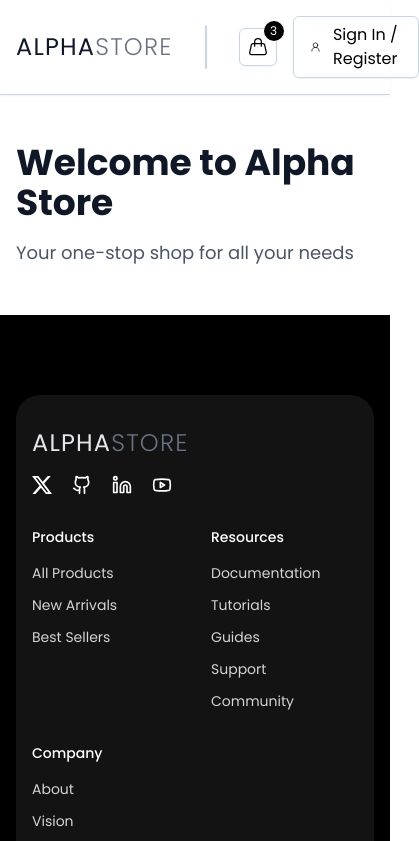
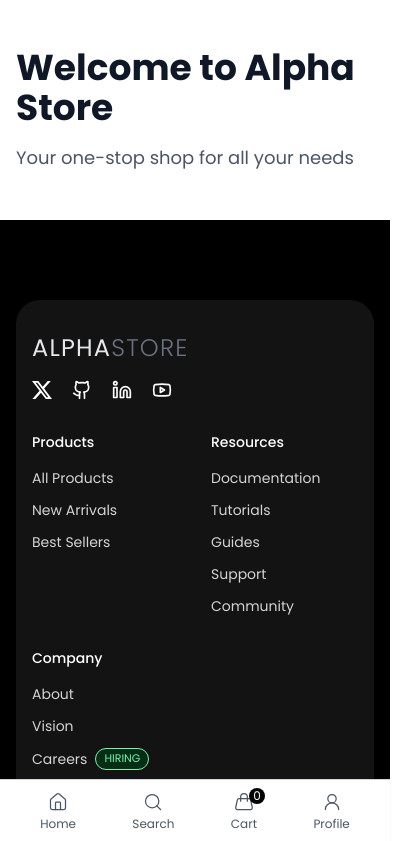
Before and after one commit to munnadotin/CodeAlpha_E-Commerce, a React (Vite) app in the folder frontend/: page / in a window 390 px wide. Shown: the top 841 px of the page, 419 px wide, since content can reach past the window. Built offline with nearby package versions, Linux system fonts and the light colour scheme.

Commit message:
navbar responsiveness fixing

```diff
--- a/frontend/src/components/layout/Navbar.tsx
+++ b/frontend/src/components/layout/Navbar.tsx
@@ -1,31 +1,27 @@
-import { Handbag, Search, User2 } from 'lucide-react';
+import { Handbag, HomeIcon, Search, User2 } from 'lucide-react';
 import '../../App.css';
 import { Link } from 'react-router-dom';
 
 const Navbar = () => {
   return (
-    <div className="w-full sticky top-0 z-50 border-b border-slate-300 bg-white shadow-xs">
+    <>
+      {/* Desktop Navbar - Sticky Top */}
+      <div className="hidden md:block w-full sticky top-0 z-50 border-b border-slate-300 bg-white shadow-xs">
         <div className="max-w-7xl mx-auto flex items-center justify-between gap-8 md:gap-12 p-4">
           {/* Logo */}
-        <Link to={'/'} className="text-2xl font-normal tracking-wider text-gray-900 cursor-pointer">ALPHA<span className="font-light text-gray-500">STORE</span></Link>
+          <Link to={'/'} className="text-2xl font-normal tracking-wider text-gray-900 cursor-pointer">
+            ALPHA<span className="font-light text-gray-500">STORE</span>
+          </Link>
 
           {/* search & filter */}
           <div className="relative flex items-center border border-slate-300 shadow-xs rounded-md overflow-hidden bg-white">
-          <select
-            name="query"
-            id="query"
-            className="px-5 py-2.5 bg-transparent text-gray-700 text-sm border-r border-slate-300 cursor-pointer outline-none"
-          >
+            <select name="query" id="query" className="px-5 py-2.5 bg-transparent text-gray-700 text-sm border-r border-slate-300 cursor-pointer outline-none">
               <option value="all">All</option>
               <option value="electronics">Electronics</option>
               <option value="fashion">Fashion</option>
               <option value="home">Home</option>
             </select>
-          <input
-            type="text"
-            className="w-72 px-5 py-2.5 text-gray-700 placeholder-slate-400 text-sm outline-none"
-            placeholder="Search..."
-          />
+            <input type="text" className="w-72 px-5 py-2.5 text-gray-700 placeholder-slate-400 text-sm outline-none" placeholder="Search..." />
             <Search className="absolute h-5 w-5 right-2 top-1/2 transform -translate-y-1/2 text-gray-400 cursor-pointer" />
           </div>
 
@@ -33,18 +29,47 @@ const Navbar = () => {
           <div className="relative flex items-center gap-4">
             <button type='button' className='p-2 border border-slate-300 rounded-md shadow-xs cursor-pointer relative'>
               <Handbag strokeWidth={1.5} className='h-5 w-5' />
-            <div className='absolute -top-2 -right-2 bg-black text-white text-xs rounded-full w-5 h-5 flex items-center justify-center'>
-              3
-            </div>
+              <div className='absolute -top-2 -right-2 bg-black text-white text-xs rounded-full w-5 h-5 flex items-center justify-center'>3</div>
             </button>
-
             <button className='flex items-center gap-2 px-4 py-1.5 border border-slate-300 rounded-md shadow-xs cursor-pointer'>
-            <User2 strokeWidth={1.5} className='h-5 w-5' /> Sign In / Register
+              <User2 strokeWidth={1.5} className='h-5 w-5' /> <span className='hidden lg:block'>Sign In / Register</span>
             </button>
           </div>
         </div>
       </div>
-  )
-}
+
+      {/* Mobile Navbar */}
+      <div className="block md:hidden w-full fixed bottom-0 z-50 border-t border-slate-300 bg-white shadow-xs">
+        <div className="w-full flex items-center justify-around p-3">
+          {/* Home */}
+          <Link to="/" className="flex flex-col items-center gap-1 text-gray-600 hover:text-gray-900">
+            <HomeIcon strokeWidth={1.5} className='h-5 w-5' />
+            <span className="text-xs">Home</span>
+          </Link>
+
+          {/* Search */}
+          <button className="flex flex-col items-center gap-1 text-gray-600 hover:text-gray-900">
+            <Search strokeWidth={1.5} className='h-5 w-5' />
+            <span className="text-xs">Search</span>
+          </button>
+
+          {/* Cart */}
+          <button className="relative flex flex-col items-center gap-1 text-gray-600 hover:text-gray-900">
+            <Handbag strokeWidth={1.5} className='h-5 w-5' />
+            <span className="text-xs">Cart</span>
+            <div className='absolute -top-1 -right-2 bg-black text-white text-xs rounded-full w-4 h-4 flex items-center justify-center'>0</div>
+          </button>
+
+          {/* Profile */}
+          <button className="flex flex-col items-center gap-1 text-gray-600 hover:text-gray-900">
+            <User2 strokeWidth={1.5} className='h-5 w-5' />
+            <span className="text-xs">Profile</span>
+          </button>
+        </div>
+      </div>
+    </>
+  );
+};
+
 
 export default Navbar
```
Lines whose indentation alone changed are shown as unchanged.
